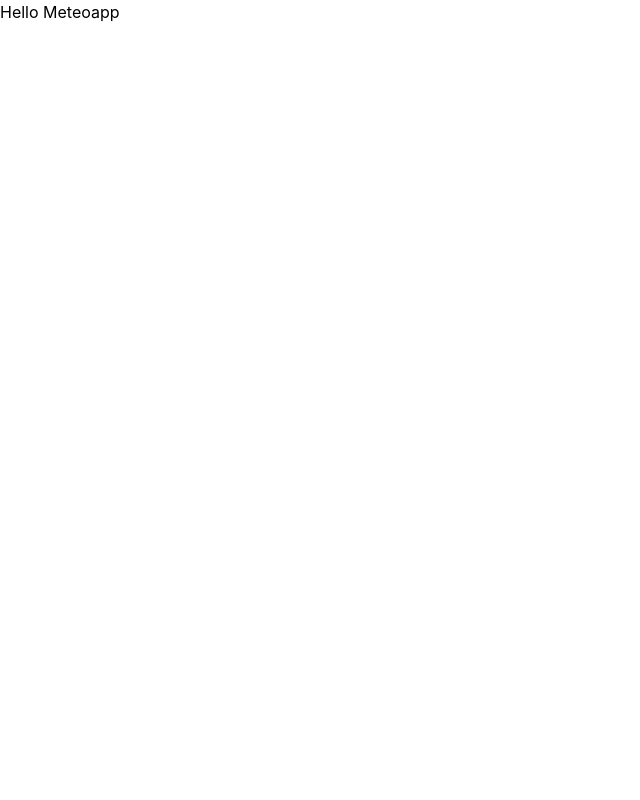
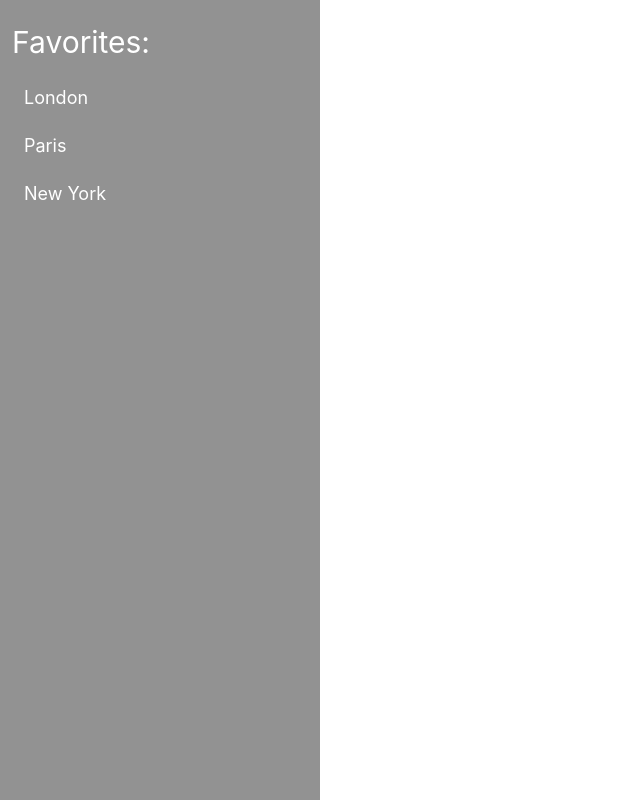
Before and after one commit to kristijan-kresic-hvar/meteoapp, a React (Vite) app: page / in a window 1280 px wide. Shown: the whole page, without its empty margins (0-640 px from the left). Built offline with nearby package versions, Linux system fonts and the light colour scheme.

Commit message:
Initial sidebar component setup

```diff
--- a/package.json
+++ b/package.json
@@ -10,6 +10,7 @@
   },
   "dependencies": {
     "axios": "^1.2.1",
+    "nanoid": "^4.0.0",
     "prop-types": "^15.8.1",
     "react": "^18.2.0",
     "react-dom": "^18.2.0"
--- a/src/App.jsx
+++ b/src/App.jsx
@@ -1,10 +1,19 @@
+import { useState } from 'react'
+
+// local components
+import SearchCity from './views/SearchCity/SearchCity'
+import MeteoData from './views/MeteoData/MeteoData'
+
+// local assets
 import styles from './App.module.css'
 
 function App() {
+  const [selectedCity, setSelectedCity] = useState('')
 
   return (
     <div className={styles.app}>
-      <h1>Hello Meteoapp</h1>
+      {!selectedCity && <SearchCity />}
+      {selectedCity && <MeteoData />}
     </div>
   )
 }
--- /dev/null
+++ b/src/components/Sidebar/Sidebar.jsx
@@ -0,0 +1,48 @@
+// third party libraries
+import PropTypes from 'prop-types';
+
+// local assets
+import styles from './Sidebar.module.css'
+
+const Sidebar = ({ title, favorites, onSelect }) => {
+    return (
+        <aside
+            className={`
+                ${styles.sidebar}
+                w-2/5
+                max-w-[320px]
+                min-w-[220px]
+                h-screen
+                bg-[#929292]
+                hidden
+                md:block
+                text-white
+            `
+            }
+        >
+            {favorites.length > 0 && (
+                <div>
+                    <h2 className="text-xl md:text-2xl lg:text-3xl pt-6 pl-3">{title}:</h2>
+                    <ul className="pl-6 pt-6">
+                        {favorites.map((favorite) => (
+                            <li className="text-md md:text-lg mb-5" key={favorite.id}>
+                                <button onClick={() => onSelect(favorite)}>{favorite.name}</button>
+                            </li>
+                        ))}
+                    </ul>
+                </div>
+            )}
+        </aside>
+    );
+}
+
+Sidebar.propTypes = {
+    title: PropTypes.string.isRequired,
+    favorites: PropTypes.arrayOf(PropTypes.shape({
+        id: PropTypes.number.isRequired,
+        name: PropTypes.string.isRequired,
+    })).isRequired,
+    onSelect: PropTypes.func.isRequired,
+}
+
+export default Sidebar;
--- /dev/null
+++ b/src/components/Sidebar/Sidebar.module.css
@@ -0,0 +1 @@
+.sidebar {}
--- /dev/null
+++ b/src/views/MeteoData/MeteoData.jsx
@@ -0,0 +1,11 @@
+import styles from './MeteoData.module.css'
+
+const MeteoData = () => {
+    return (
+        <div className={styles.meteoData}>
+            MeteoData
+        </div>
+    )
+}
+
+export default MeteoData
--- /dev/null
+++ b/src/views/MeteoData/MeteoData.module.css
@@ -0,0 +1 @@
+.meteoData {}
--- /dev/null
+++ b/src/views/SearchCity/SearchCity.jsx
@@ -0,0 +1,35 @@
+// local components
+import Sidebar from '../../components/Sidebar/Sidebar'
+
+// local assets
+import styles from './SearchCity.module.css'
+
+const SearchCity = () => {
+    return (
+        <div className={styles.SearchCity}>
+            <Sidebar
+                title="Favorites"
+                favorites={[
+                    {
+                        id: 1,
+                        name: 'London'
+                    },
+                    {
+                        id: 2,
+                        name: 'Paris'
+                    },
+                    {
+                        id: 3,
+                        name: 'New York'
+                    }
+                ]}
+                onSelect={() => { }}
+            />
+            <main>
+
+            </main>
+        </div>
+    )
+}
+
+export default SearchCity
--- /dev/null
+++ b/src/views/SearchCity/SearchCity.module.css
@@ -0,0 +1,3 @@
+.searchCity {
+
+}
```
Also changed, not shown: 1 other file (tests, documents, lock files or other folders).
